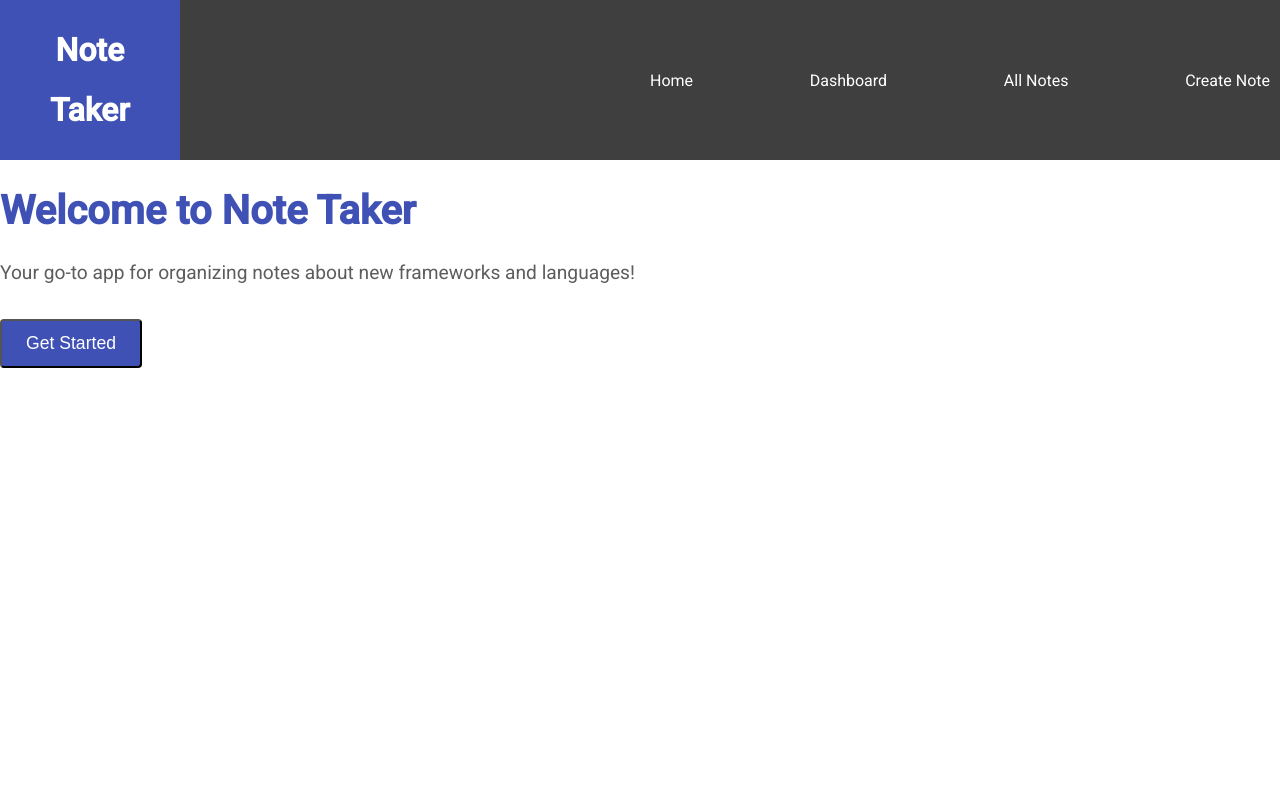
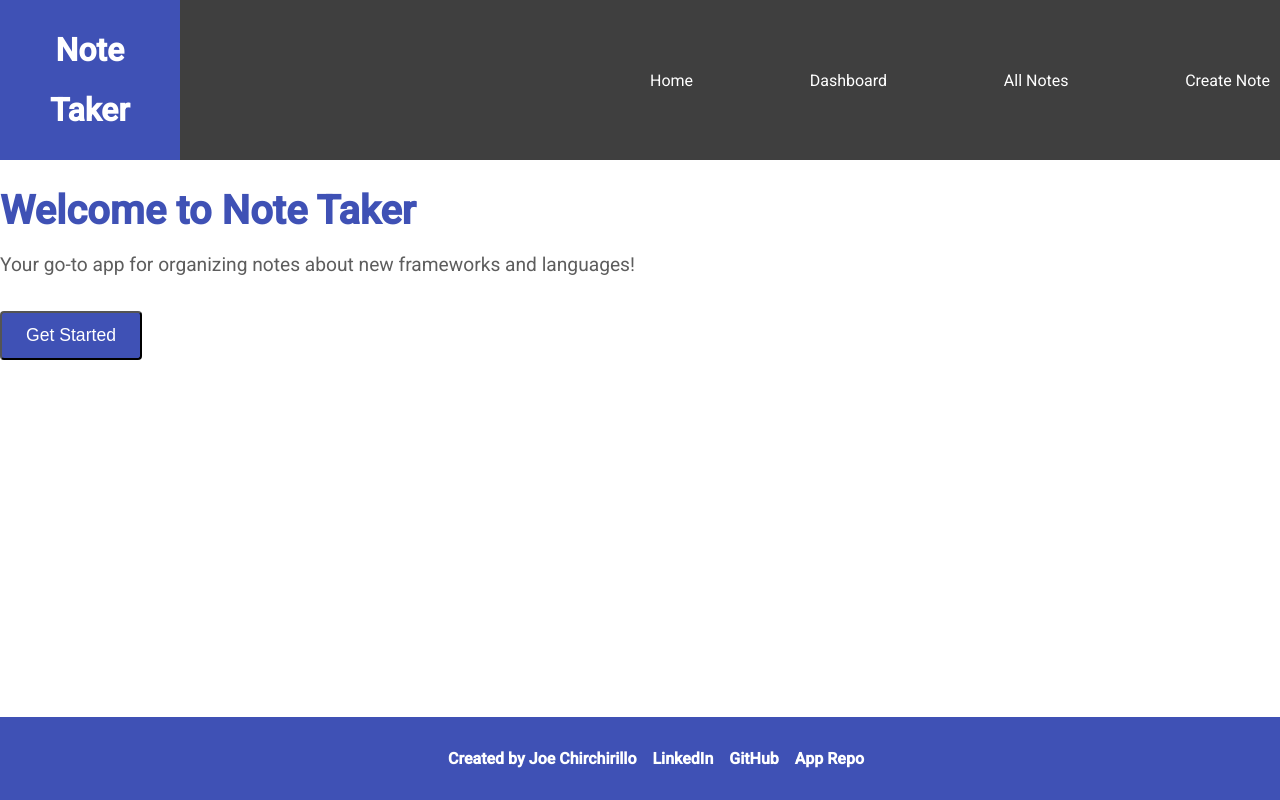
Before and after one commit to jchirch/noteTaker, an Angular app: page / in a window 1280 px wide. Built offline with nearby package versions, Linux system fonts and the light colour scheme.

Commit message:
Feat: added footer

```diff
--- a/src/app/app.component.css
+++ b/src/app/app.component.css
@@ -36,3 +36,29 @@ nav a {
 nav a:hover{
   color: #ffcc00;
 }
+
+footer {
+  background-color: #3f51b5;
+  color: white;
+  text-align: center;
+  padding: 1rem;
+  position: fixed;
+  bottom: 0;
+  width: 100%;
+  display: flex;
+  justify-content: center;
+  gap: 1rem;
+}
+
+footer a,
+footer p {
+  color: white;
+  text-decoration: none;
+  font-weight: bold;
+  display: flex;
+  align-items: center;
+}
+
+footer a:hover {
+  text-decoration: underline;
+}
--- a/src/app/app.component.ts
+++ b/src/app/app.component.ts
@@ -20,6 +20,12 @@ import { RouterModule } from '@angular/router';
       </nav>
     </header>
     <router-outlet></router-outlet>
+    <footer>
+      <p>Created by Joe Chirchirillo</p>
+      <a href="https://www.linkedin.com/in/joechirchirillo/" target="_blank">LinkedIn</a>
+      <a href="https://github.com/joechirchirillo" target="_blank">GitHub</a>
+      <a href="https://github.com/jchirch/noteTaker" target="_blank">App Repo</a>
+    </footer>
   `,
   styleUrls: ['./app.component.css']
 })
--- a/src/app/landing/landing.component.css
+++ b/src/app/landing/landing.component.css
@@ -1,14 +1,15 @@
 .landing-container {
   max-width: 800px;
-  margin: 0 auto;
+  margin: 2rem auto;
   padding: 2rem;
   text-align: center;
-  display: flexbox;
+  display: block;
 }
 
 h1 {
   font-size: 2.5rem;
   color: #3f51b5;
+  margin-bottom: 1rem;
 }
 
 p {
@@ -47,5 +48,9 @@ p {
 }
 
 .cta-button:hover {
-  background: #303f9f;
+  transition: 0.3s ease;
+  background: white;
+  color: #3f51b5;
+  border-color: #3f51b5;
+  cursor: pointer;
 }
--- a/src/app/landing/landing.component.html
+++ b/src/app/landing/landing.component.html
@@ -1,5 +1,3 @@
-
-
 <div className="landing-container">
   <h1>Welcome to Note Taker</h1>
   <p>Your go-to app for organizing notes about new frameworks and languages!</p>
```
